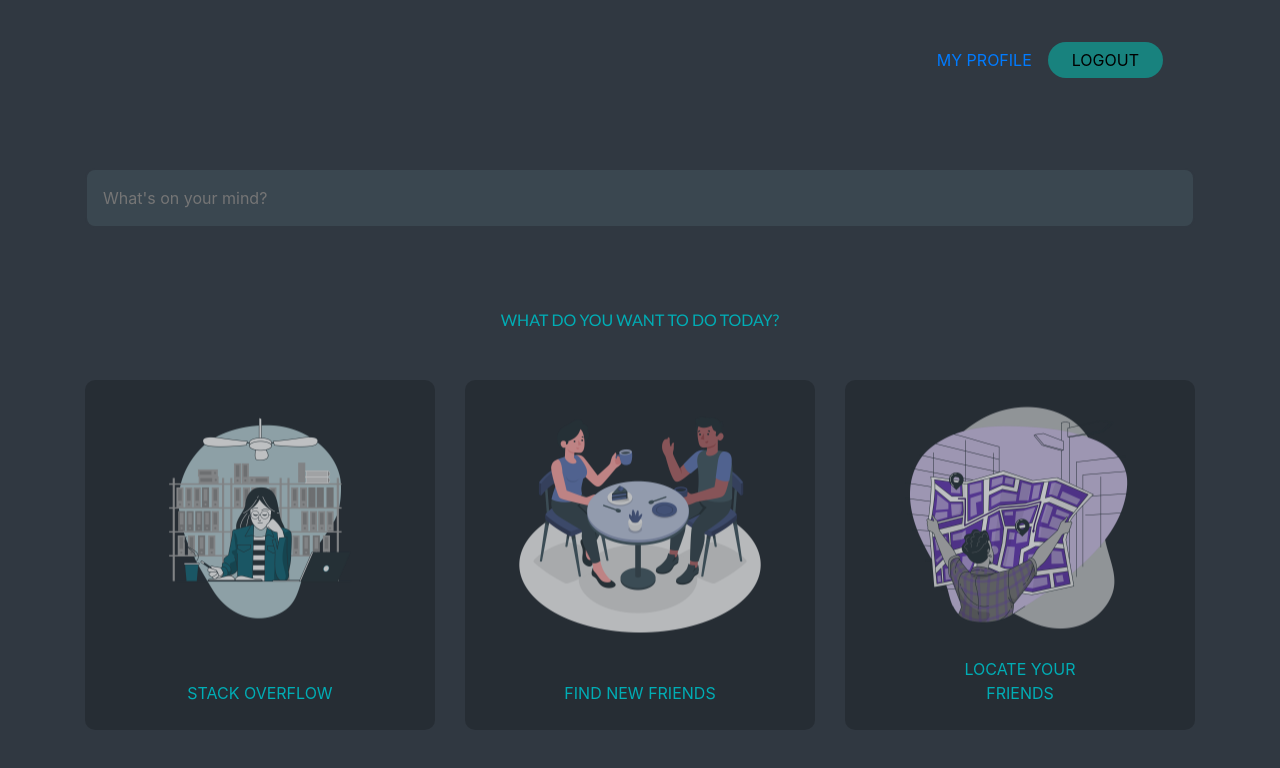
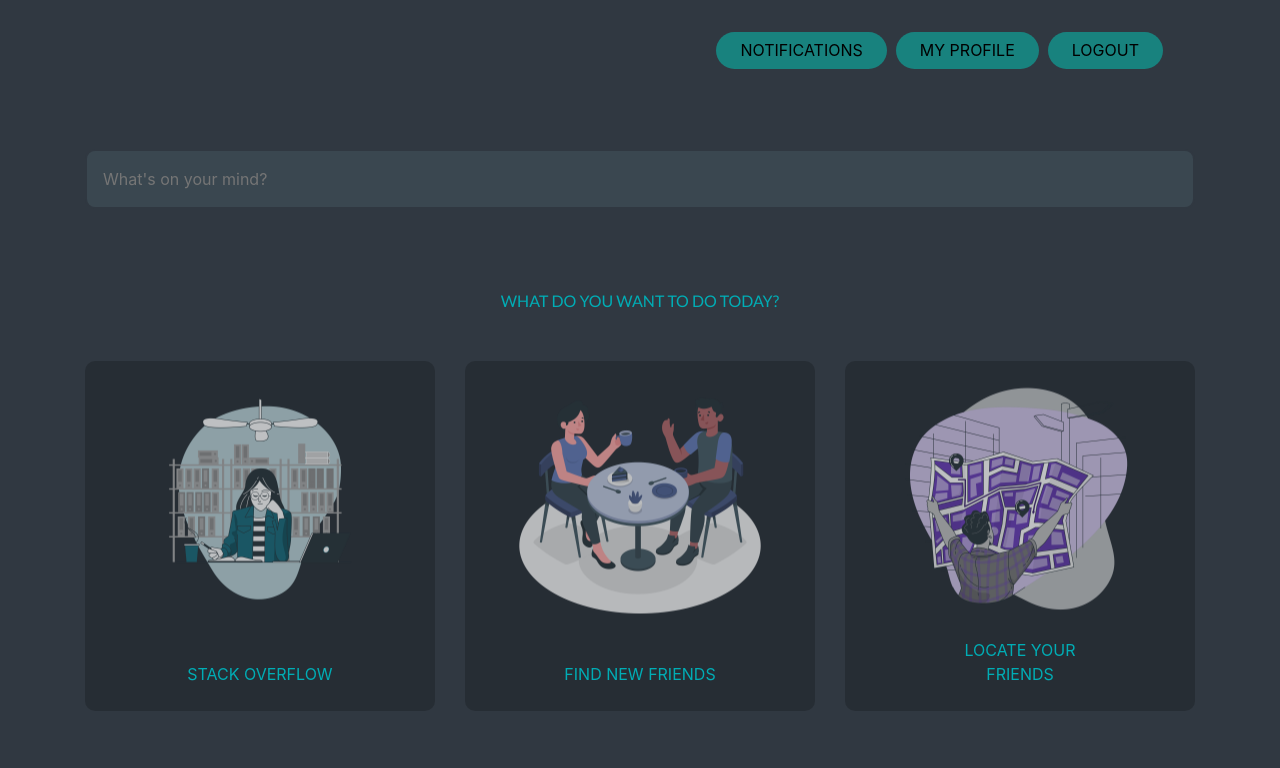
Before and after one commit to prajneya/SocialIIIT, a React (Create React App) app in the folder socialite/: page /dashboard in a window 1280 px wide. Shown: the top 768 px of the page. Built offline with nearby package versions, Linux system fonts and the light colour scheme; sample sign-in values are in the browser's storage.

Commit message:
feat: add Dashboard and Notification routes

```diff
--- a/socialite/src/components/Dashboard/Dashboard.js
+++ b/socialite/src/components/Dashboard/Dashboard.js
@@ -13,6 +13,7 @@
 
 	const id = user.id;
 	const sub = JSON.stringify(localStorage.getItem('subscription'));
+
 	const [subsave, { opsub }] = useMutation(ADD_SUB, {
 		update(_, { data: { login: userData } }){
 			window.location.reload(false);
@@ -28,21 +29,32 @@
 		props.history.push('/')
 	}
 
+	function notification(){
+		props.history.push('/notifications')
+	}
+
+	function myprofile(){
+		props.history.push('/profile')
+	}
+
 	function recommendFriend(){
-            props.history.push('/recommend')
-      }
+        props.history.push('/recommend')
+    }
 
       function stackOverflow(){
-            props.history.push('/stack-overflow')
-      }
+        props.history.push('/stack-overflow')
+    }
 
 	return (
             <>
       		<div className="container">
       			<div className="authenticate-nav">
       				<div className="a-nav-right">
-                    	<a href="/profile">MY PROFILE</a>
-      					<button className="rounded" onClick={logUserOut}>LOGOUT</button>
+					  	<button className="rounded" onClick={notification}>NOTIFICATIONS</button>
+      					&nbsp;&nbsp;
+					  	<button className="rounded" onClick={myprofile}>MY PROFILE</button>
+      					&nbsp;&nbsp;
+						<button className="rounded" onClick={logUserOut}>LOGOUT</button>
       				</div>
       			</div>
 
--- a/socialite/src/components/Recommend/Recommend.js
+++ b/socialite/src/components/Recommend/Recommend.js
@@ -7,6 +7,7 @@
 import { AuthContext } from '../../context/auth'
 
 import "./Recommend.css"
+import Dashboard from '../Dashboard/Dashboard';
 
 function Recommend(props){
 
@@ -16,6 +17,11 @@
     {
         logout();
         props.history.push('/')
+    }
+
+    function dashboard()
+    {
+        props.history.push('/dashboard')
     }
 
     const user_id = user.id;
@@ -65,6 +71,8 @@
             <div className="container">
                 <div className="authenticate-nav">
                     <div className="a-nav-right">
+                        <button className="rounded" onClick={dashboard}>DASHBOARD</button>
+                        &nbsp;&nbsp;
                         <button className="rounded" onClick={logUserOut}>LOGOUT</button>
                     </div>
                 </div>
--- a/socialite/src/components/StackOverflow/StackOverflow.js
+++ b/socialite/src/components/StackOverflow/StackOverflow.js
@@ -11,10 +11,15 @@
 
 	const { user, logout } = useContext(AuthContext)
 
-	function logUserOut(){
-    console.log("logginh ou")
+  function logUserOut()
+  {
 		logout();
 		props.history.push('/')
+  }
+
+  function dashboard()
+  {
+      props.history.push('/dashboard')
   }
 
   function showIssue(postId){
@@ -30,6 +35,8 @@
       		<div className="container">
       			  <div className="authenticate-nav">
                   <div className="a-nav-right">
+                      <button className="rounded" onClick={dashboard}>DASHBOARD</button>
+                      &nbsp;&nbsp;
                       <button className="rounded" onClick={logUserOut}>LOGOUT</button>
                   </div>
             </div>
@@ -50,11 +57,9 @@
                       ))}
                     </div>
                 </div>
-
       		</div>
           </>
       )
-
 }
 
 const FETCH_POSTS_QUERY = gql`
```
Also changed, not shown: socialite/src/components/Notifications/Notifications.js (added). Lines whose indentation alone changed are shown as unchanged.
